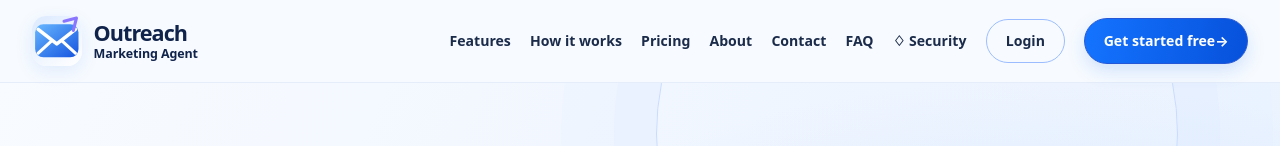
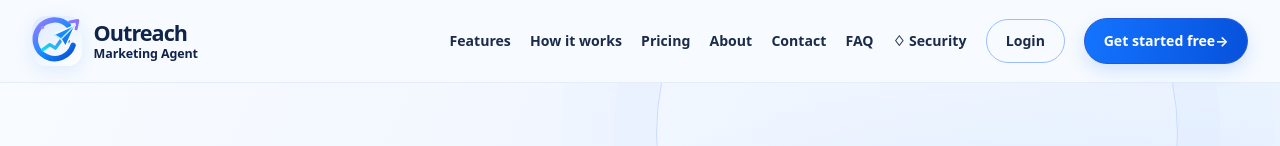
Before and after one commit to haseeb1984/Outreach-Marketing-Agent, a Next.js app in the folder frontend/: page / in a window 1280 px wide. Shown: the top 146 px of the page. Built offline with nearby package versions, Linux system fonts and the light colour scheme.

Commit message:
Create distinctive premium Outreach brand mark and apply site-wide

```diff
--- a/frontend/app/components/site-chrome.tsx
+++ b/frontend/app/components/site-chrome.tsx
@@ -10,18 +10,32 @@ const legal = [
 ] as const;
 
 function BrandMark() {
-  return <span className="brand-symbol" aria-hidden="true"><svg viewBox="0 0 48 48"><defs><linearGradient id="mailmark" x1="0" y1="0" x2="1" y2="1"><stop stopColor="#68b7ff"/><stop offset="1" stopColor="#1554df"/></linearGradient></defs><rect x="3" y="8" width="42" height="32" rx="8" fill="url(#mailmark)"/><path d="m6 13 18 14 18-14" fill="none" stroke="white" strokeWidth="3.5" strokeLinecap="round" strokeLinejoin="round"/><path d="m6 36 13-12m23 12L29 24" fill="none" stroke="white" strokeWidth="3" strokeLinecap="round"/><path d="M31 5 43 2l-3 12" fill="none" stroke="#8a75ff" strokeWidth="3" strokeLinecap="round" strokeLinejoin="round"/></svg></span>;
+  return <span className="brand-symbol" aria-hidden="true"><svg viewBox="0 0 64 64" role="img">
+    <defs>
+      <linearGradient id="outreach-mark-gradient" x1="8" y1="8" x2="56" y2="58" gradientUnits="userSpaceOnUse"><stop stopColor="#8B7BFF"/><stop offset=".46" stopColor="#168BFF"/><stop offset="1" stopColor="#0645C8"/></linearGradient>
+      <linearGradient id="outreach-mark-accent" x1="19" y1="45" x2="44" y2="20" gradientUnits="userSpaceOnUse"><stop stopColor="#18D5E8"/><stop offset="1" stopColor="#4D70FF"/></linearGradient>
+    </defs>
+    <path d="M46.8 12.2A25 25 0 1 0 53 37.8" fill="none" stroke="url(#outreach-mark-gradient)" strokeWidth="7" strokeLinecap="round"/>
+    <path d="M48.7 7.8 59 6l-2.1 10.4" fill="none" stroke="#8874FF" strokeWidth="4" strokeLinecap="round" strokeLinejoin="round"/>
+    <path d="M14 43.5 23 37l7.2 4.5 9.3-13.2 7.4 4.1" fill="none" stroke="url(#outreach-mark-accent)" strokeWidth="4.3" strokeLinecap="round" strokeLinejoin="round"/>
+    <path d="M28.2 24.1 56 11.4 43.3 39.2l-5.7-9.4-9.4-5.7Z" fill="url(#outreach-mark-gradient)" stroke="#fff" strokeWidth="1.6" strokeLinejoin="round"/>
+    <path d="m28.2 24.1 9.4 5.7 18.4-18.4" fill="none" stroke="#BDEBFF" strokeWidth="1.8" strokeLinejoin="round"/>
+    <circle cx="13.5" cy="15" r="2.2" fill="#A58CFF"/>
+  </svg></span>;
+}
+function BrandLockup({ footer = false }: { footer?: boolean }) {
+  return <Link className={`brand${footer ? " footer-brand" : ""}`} href="/" aria-label="Outreach Marketing Agent home"><BrandMark/><span className="brand-name">Outreach<small>Marketing Agent</small></span></Link>;
 }
 export function SiteHeader() {
   return <header className="site-header"><div className="wrap topbar">
-    <Link className="brand" href="/" aria-label="Outreach Marketing Agent home"><BrandMark/><span className="brand-name">Outreach<small>Marketing Agent</small></span></Link>
+    <BrandLockup/>
     <nav className="nav" aria-label="Main navigation">{primary.map(([href,label])=><Link href={href} key={href}>{label}</Link>)}<Link className="security-nav" href="/security">♢ Security</Link><Link className="login-link" href="/login">Login</Link><Link className="button nav-cta" href="/register">Get started free <span aria-hidden="true">→</span></Link></nav>
   </div></header>;
 }
 export function SiteFooter() {
   return <footer className="site-footer"><div className="wrap">
     <div className="footer-columns">
-      <div className="footer-about"><Link className="brand footer-brand" href="/"><BrandMark/><span className="brand-name">Outreach<small>Marketing Agent</small></span></Link><p>Smarter research. More thoughtful outreach. Better-informed growth.</p><div className="footer-social" aria-label="Social links"><span>in</span><span>𝕏</span><span>▶</span><span>⌘</span></div></div>
+      <div className="footer-about"><BrandLockup footer/><p>Smarter research. More thoughtful outreach. Better-informed growth.</p><div className="footer-social" aria-label="Social links"><span>in</span><span>𝕏</span><span>▶</span><span>⌘</span></div></div>
       <div><strong>Explore</strong><nav className="footer-links">{primary.map(([href,label])=><Link href={href} key={href}>{label}</Link>)}</nav></div>
       <div><strong>Legal & support</strong><nav className="footer-links">{legal.map(([href,label])=><Link href={href} key={href}>{label}</Link>)}</nav></div>
       <div><strong>Get started</strong><p>Bring your prospect research and outreach workflow together.</p><Link className="footer-start" href="/register">Create a workspace →</Link><Link href="https://juncsys.com" target="_blank" rel="noopener noreferrer">Junction Systems ↗</Link></div>
```
